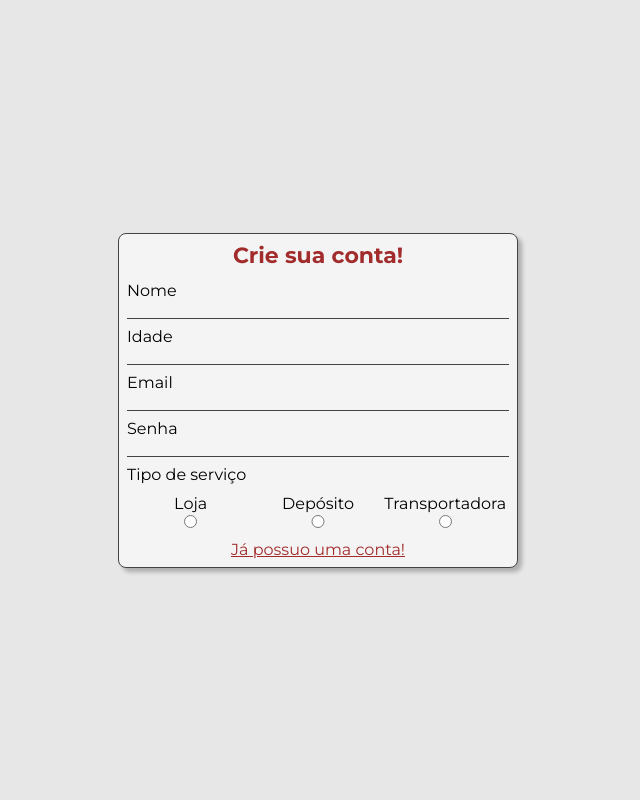
After one commit to juanzeen/CheapTracker, a Django app: page /register in a window 1280 px wide. The commit adds this page. Shown: the whole page, without its empty margins (322-962 px from the left). Run offline with Django 5.2, Linux system fonts and the light colour scheme; some web fonts are replaced.

Commit message:
feat: forms created and styled
some fix in db after merge too

```diff
--- a/project/app/templates/cheaptracker/dashboard.html
+++ b/project/app/templates/cheaptracker/dashboard.html
@@ -0,0 +1,6 @@
+{% extends 'base.html' %}
+{% block title %}Dashboard{% endblock %}
+
+{% block content %}
+
+{%endblock%}
--- a/project/app/templates/cheaptracker/home.html
+++ b/project/app/templates/cheaptracker/home.html
@@ -48,7 +48,7 @@
         <p>Entrar</p>
         </button>
       </a>
-      <a href="/sign-up">
+      <a href="/register">
         <button class="red-btn">
           <p>Criar conta</p>
         </button>
--- /dev/null
+++ b/project/app/templates/cheaptracker/register.html
@@ -0,0 +1,51 @@
+{% extends 'base.html' %}
+{% block title %}Register{% endblock %}
+
+{% block content %}
+
+<div class="container">
+  <div class="login-form">
+    <h3>Crie sua conta!</h3>
+    <form action="/login" method="post">
+      <div class="input-container">
+        <label for="">Nome</label>
+        <input type="text">
+      </div>
+      <div class="input-container">
+        <label for="">Idade</label>
+        <input type="text">
+      </div>
+      <div class="input-container">
+        <label for="">Email</label>
+        <input type="text">
+      </div>
+      <div class="input-container">
+        <label for="">Senha</label>
+        <input type="text">
+      </div>
+      <div class="input-container">
+        <label for="">Tipo de serviço</label>
+        <div class="radio-box">
+          <div class="input-container">
+            <label for="Shop">Loja</label>
+            <input type="radio" name="role" value="Shop">
+          </div>
+          <div class="input-container">
+            <label for="Man">Depósito</label>
+            <input type="radio" name="role" value="Man">
+          </div>
+          <div class="input-container">
+            <label for="Carr">Transportadora</label>
+            <input type="radio" name="role" value="Carr">
+          </div>
+
+
+
+        </div>
+      </div>
+    </form>
+    <a href="/login" class="switch-form-link">Já possuo uma conta!</a>
+  </div>
+</div>
+
+{%endblock%}
--- a/project/app/views/templates_views.py
+++ b/project/app/views/templates_views.py
@@ -7,5 +7,14 @@ class BaseAuthTemplateView(TemplateView, LoginRequiredMixin):
   login_url = '/login/'
   pass
 
-class HomeView(TemplateView):
+class HomeTemplateView(TemplateView):
   template_name = 'cheaptracker/home.html'
+
+class LoginTemplateView(TemplateView):
+  template_name = 'cheaptracker/login.html'
+
+class RegisterTemplateView(TemplateView):
+  template_name = 'cheaptracker/register.html'
+
+class DashboardTemplateView(TemplateView):
+  template_name = 'cheaptracker/dashboard.html'
--- a/project/project/urls.py
+++ b/project/project/urls.py
@@ -1,5 +1,5 @@
 from app.views.api_views import UsersAPIView, UserAPIView, ChangePasswordView, LoginView, LogoutView
-from app.views.templates_views import HomeView
+from app.views.templates_views import HomeTemplateView, LoginTemplateView, RegisterTemplateView, DashboardTemplateView
 
 
 """
@@ -22,11 +22,17 @@ from django.contrib import admin
 from django.urls import path
 
 urlpatterns = [
+    #API routes
     path('admin/', admin.site.urls),
     path('api/users', UsersAPIView.as_view(), name = 'Users Routes'),
     path('api/users/<str:email>', UserAPIView.as_view(), name = 'User Route'),
     path('api/users/change-password/<str:email>', ChangePasswordView.as_view(), name = 'Change Password Route'),
     path('api/auth/login', LoginView.as_view(), name = 'Login Route'),
     path('api/auth/logout', LogoutView.as_view(), name = 'Logout Route'),
-    path('', HomeView.as_view(), name = "View com template test")
+
+    #Front-end Views
+    path('', HomeTemplateView.as_view(), name = "View com template test"),
+    path('login', LoginTemplateView.as_view(), name = 'Login View'),
+    path('register', RegisterTemplateView.as_view(), name = 'Register View'),
+    path('dashboard', DashboardTemplateView.as_view(), name = 'Dashboard View'),
     ]
--- a/project/static/css/style.css
+++ b/project/static/css/style.css
@@ -11,10 +11,10 @@
   font-family: "Montserrat";
 }
 
-button{
+button {
   border: none;
   outline: none;
-  cursor: pointer
+  cursor: pointer;
 }
 
 body {
@@ -23,16 +23,17 @@ body {
   margin: 0 auto;
 }
 
+/* Home */
 .container {
   display: flex;
   flex-direction: column;
   justify-content: center;
   align-items: center;
   gap: 40px;
-  margin-top: 40px;
+  min-height: 100vh;
 }
 
-h2{
+h2 {
   font-size: 1.7em;
 }
 
@@ -40,12 +41,16 @@ h2{
   display: flex;
   flex-direction: column;
   align-items: center;
-  justify-content: space-around;
+  justify-content: center;
   gap: 12px;
 
   & h1 {
-    font-size: 48px;
+    font-size: 72px;
     color: var(--dark-red);
+  }
+
+  & p {
+    font-size: 24px;
   }
 }
 
@@ -77,7 +82,7 @@ h2{
   align-items: center;
   gap: 4px 2px;
   border-radius: 8px;
-  background-color: #E4E4E5;
+  background-color: #e4e4e5;
   box-shadow: 4px 4px 4px rgba(0, 0, 0, 0.25);
 
   & h3 {
@@ -85,7 +90,7 @@ h2{
   }
 }
 
-.auth-container{
+.auth-container {
   width: 70%;
   display: flex;
   flex-direction: column;
@@ -99,7 +104,7 @@ h2{
     padding-bottom: 8px;
   }
 }
-.auth-buttons-container{
+.auth-buttons-container {
   width: 30%;
   display: flex;
   justify-content: space-around;
@@ -114,7 +119,6 @@ h2{
   color: var(--main-bg);
   transition-duration: 0.3s;
 
-
   > p {
     font-size: 16px;
     font-style: bold;
@@ -126,3 +130,69 @@ h2{
   border-color: var(--main-bg);
   letter-spacing: 2px;
 }
+
+/* Login Form */
+
+.login-form {
+  width: 400px;
+  min-height: 320px;
+  padding: 8px;
+  display: flex;
+  flex-direction: column;
+  justify-content: space-around;
+  align-items: center;
+  gap: 12px;
+  border-radius: 8px;
+  background-color: #f4f4f4;
+  box-shadow: 4px 4px 4px rgba(0, 0, 0, 0.25);
+  border: 1px solid #444;
+
+  > h3 {
+    color: var(--dark-red);
+    font-size: 22px;
+  }
+
+  > form {
+    width: 100%;
+    display: flex;
+    flex-direction: column;
+    gap: 8px;
+  }
+}
+
+.input-container {
+  width: 100%;
+  display: flex;
+  flex-direction: column;
+  gap: 2px;
+  align-items: start;
+
+  > input {
+    width: 100%;
+    background-color: transparent;
+    border: 0;
+    border-bottom: 1px solid #444;
+  }
+}
+
+.radio-box {
+  display: flex;
+  width: 100%;
+  justify-content: space-around;
+  align-items: center;
+  margin-top: 8px;
+  > .input-container {
+    align-items: center;
+  }
+}
+
+.switch-form-link{
+  color: var(--dark-red);
+  text-decoration: underline;
+  cursor: pointer;
+  transition-duration: 0.3s;
+}
+
+.switch-form-link:hover{
+  color: var(--acent-red);
+}
```
Also changed, not shown: project/app/templates/cheaptracker/login.html (+23 -0 lines), project/app/migrations/0001_initial.py, project/app/migrations/0007_alter_order_total_boxes_alter_order_total_volume_m3_and_more.py (deleted), project/app/migrations/0008_remove_trip_excess_weight_fine_amount_and_more.py (deleted), project/app/templates/cheaptracker/sign-up.html (deleted).
